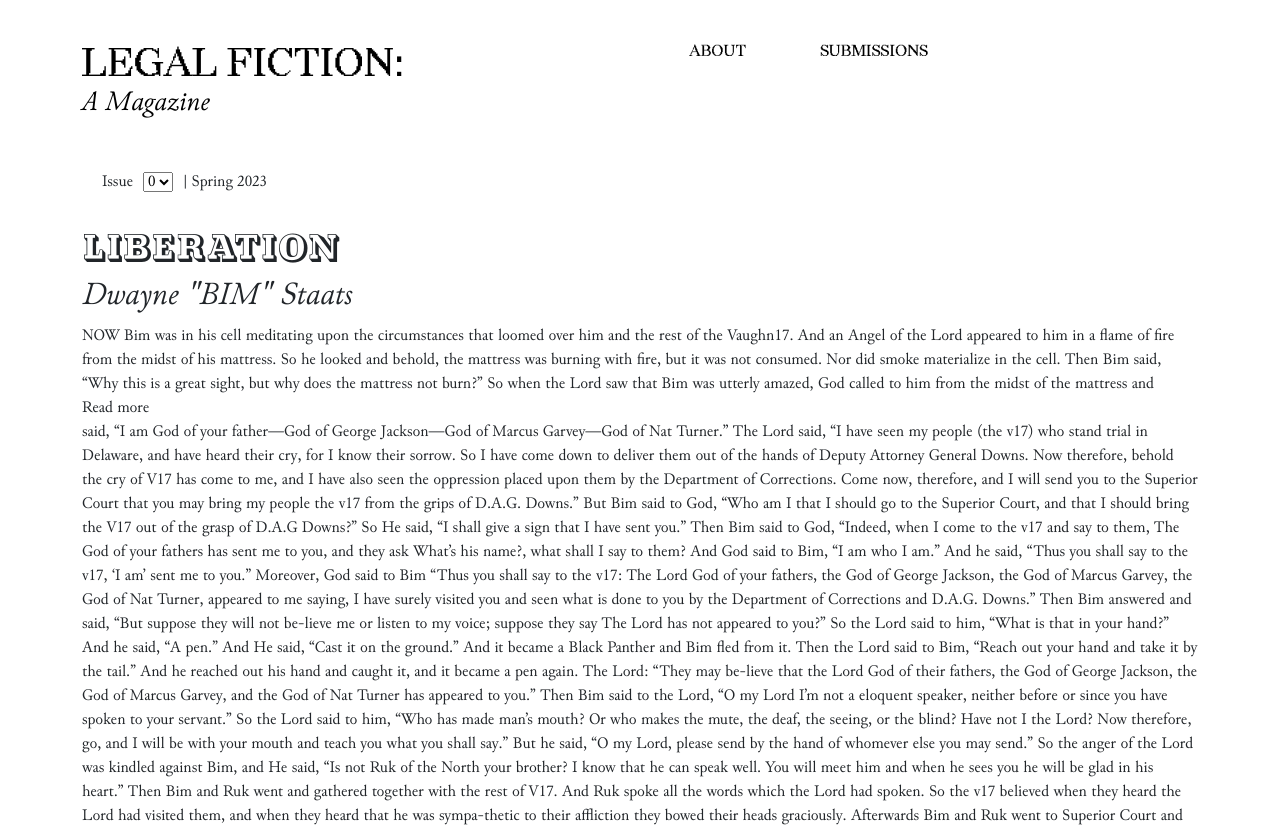
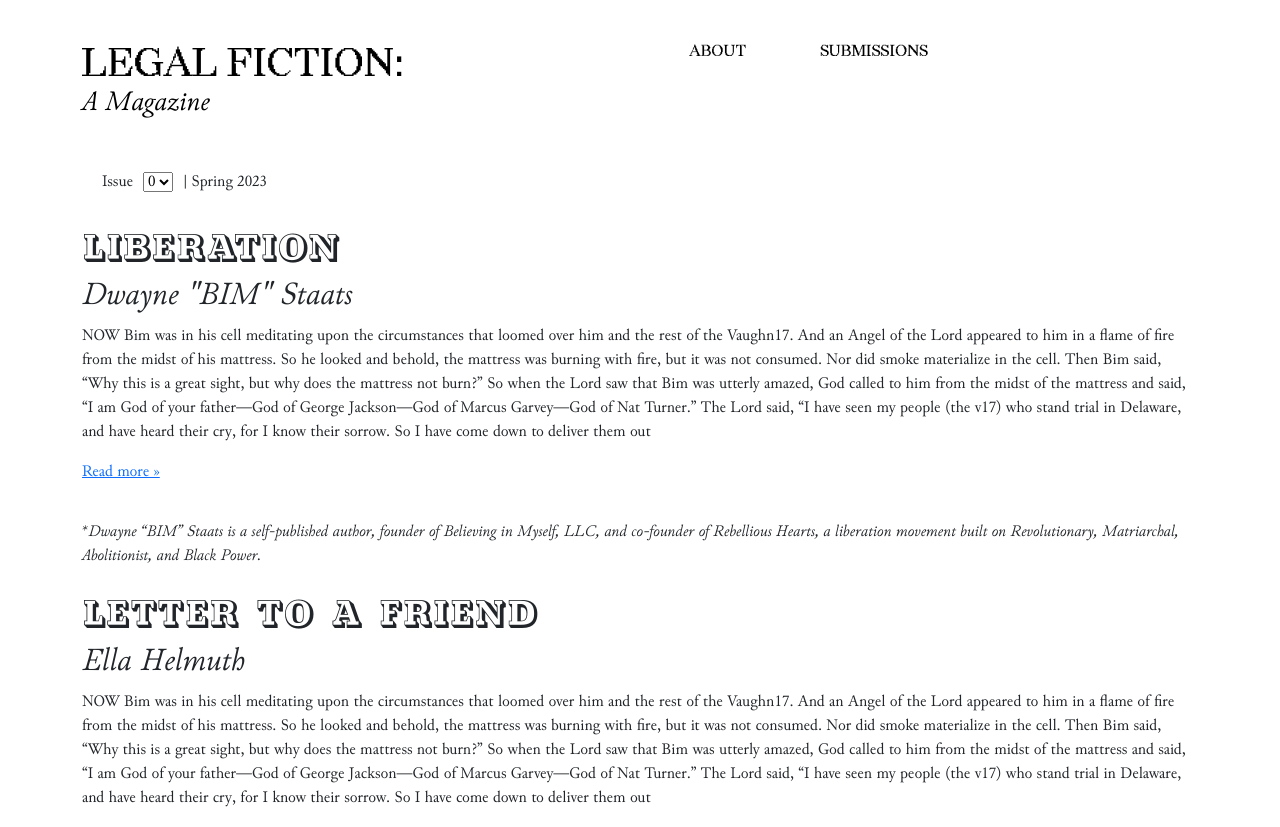
Before and after one commit to legalfictionzine/aws-github, a React (Create React App) app: page / in a window 1280 px wide. Shown: the top 827 px of the page. Built offline with nearby package versions, Linux system fonts and the light colour scheme.

Commit message:
collapsible text

```diff
--- a/public/index.html
+++ b/public/index.html
@@ -24,4 +24,7 @@
     <noscript>You need to enable JavaScript to run this app.</noscript>
     <div id="root"></div>
   </body>
+  <script src="https://cdn.jsdelivr.net/npm/bootstrap@5.1.0/dist/js/bootstrap.min.js"
+          integrity="sha384-cn7l7gDp0eyniUwwAZgrzD06kc/tftFf19TOAs2zVinnD/C7E91j9yyk5//jjpt/"
+          crossorigin="anonymous"></script>
 </html>
--- a/src/components/About.js
+++ b/src/components/About.js
@@ -16,7 +16,7 @@ const About = () => {
                     <b>Note on the Type:</b> Our title page is typeset in Redaction, a font  commissioned by Titus Kaphar and Reginald Dwayne Betts for their 2019 exhibition at MOMA PS1, The Redaction. The font borrows from classic legal typography; its pixelation is meant to represent how the legal system erases the poor and incarcerated from public  consciousness.<br/><br/>
                     <b>Editors:</b> <span id="italicize">Dylan Onderdonk-Snow, Ntebo Mokuena,    Megan  Dougherty, Evan Molineux, Sarah Marron, Kristin Abram, Maheen Haq, Ella Helmuth, David Snower</span>
                     <div className="d-flex justify-content-center">
-                        <img id="submission-image-medium" key="about-image" src="/images/img_4.png" alt="about the maga(zine)"/><br/>
+                        <img id="submission-image-large" key="about-image" src="https://i.ibb.co/zQWfG3N/img-4.png" alt="about the maga(zine)"/><br/>
                     </div>
                     <span id="italicize">The views expressed in this publication do not necessarily reflect those of the  administration, faculty, or student body of Georgetown University or Georgetown Law unless specifically stated.</span>
                 </div>
--- a/src/components/Submission.js
+++ b/src/components/Submission.js
@@ -1,28 +1,34 @@
 import React from 'react';
-import {getFirst100Words, getRestOfText} from "../utils/globalUtils"
+import {getFirst150Words, getRestOfText} from "../utils/globalUtils"
 
 const Submission = ({submission, issueNumber}) => {
 
-    const displayedText = getFirst100Words(submission.text);
+    const displayedText = getFirst150Words(submission.text);
     const hiddenText = getRestOfText(submission.text);
     return (
         <div>
             <h1 id="submission-title">{submission.title}</h1>
             <h2 id="submission-author">{submission.author}</h2>
-            <div id="submission-text">
-                {submission.text.split(" ").length > 100 ?
+
+
+            <div id="submission-text" className="row">
+                <div className="span4 collapse-group">
+                    {submission.text.split(" ").length > 150 ?
                         <>
-                        {displayedText}
-                        <div id={"wrap-collabsible"+submission.id}>
-                            <input id="collapsible" id={"toggle"+submission.id} type="checkbox"/>
-                            <label htmlFor="collapsible" id={"lbl-toggle-"+submission.id}>Read more</label>
-                            <div id={"collapsible-content"+submission.id}>
-                                <div id={"content-inner"+submission.id}><p>{hiddenText}</p>
+                            <p>{displayedText}</p>
+                            <p>
+                                <a className="read-more" data-bs-toggle="collapse" href="#collapseExample"
+                                   role="button"
+                                   aria-expanded="false" aria-controls="collapseExample">
+                                    Read more &raquo;
+                                </a>
+                            </p>
+                            <div className="collapse" id="collapseExample">
+                                <div className="card card-body">
+                                    {hiddenText}
                                 </div>
                             </div>
-                        </div>
-                    </>
-                    : <>{displayedText}</>}
+                        </> : <>{displayedText}</>}
                 </div>
                 {
                     submission.images.map(image => (
@@ -32,6 +38,7 @@ const Submission = ({submission, issueNumber}) => {
                 }
                 <div id="submission-footnote">{submission.footnote}</div>
             </div>
+        </div>
     );
 }
 
--- a/src/utils/globalUtils.js
+++ b/src/utils/globalUtils.js
@@ -1,7 +1,7 @@
-const getFirst100Words = (text) => {
+const getFirst150Words = (text) => {
     let result = [];
     const textArray = text.split(" ");
-    for (let i = 0; i < 100; i++) {
+    for (let i = 0; i < 150; i++) {
         result.push(textArray[i]);
     }
     return result.join(" ");
@@ -34,7 +34,7 @@ const addCollapseFunc = () => {
 }
 
 module.exports = {
-    getFirst100Words,
+    getFirst150Words,
     getRestOfText,
     addCollapseFunc
 }
```
Lines whose indentation alone changed are shown as unchanged.
